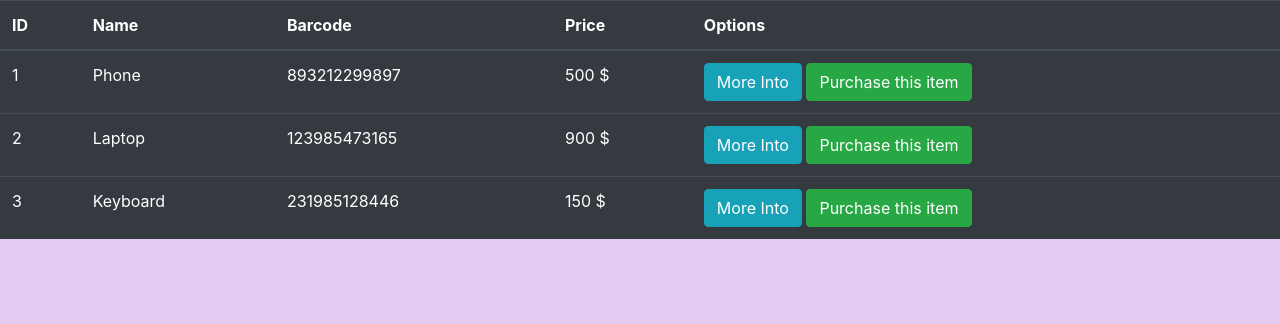
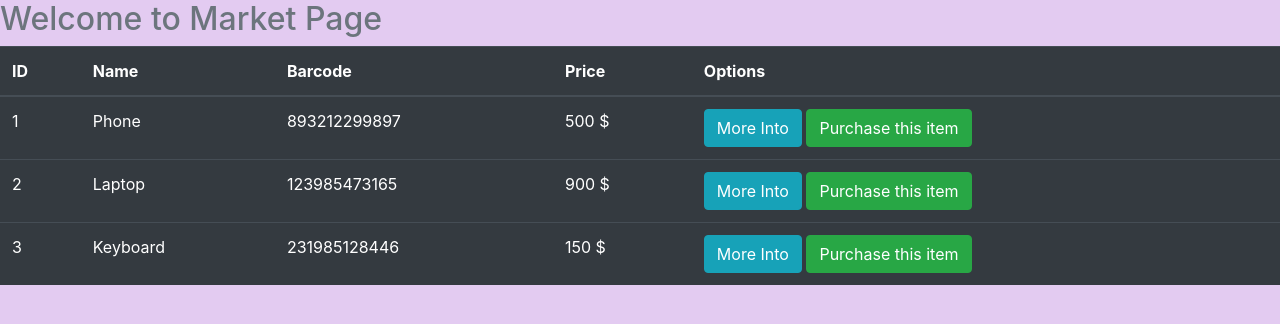
Before and after one commit to DarishkaAMS/Flask_Projects-E_FlaskMarket, a Flask app: page /market in a window 1280 px wide. Shown: the part 56-380 px from the top of the page. Run offline with Flask 2, Linux system fonts and the light colour scheme.

Commit message:
Add market redirect @ navbar

```diff
--- a/templates/base.html
+++ b/templates/base.html
@@ -25,7 +25,7 @@
                     <a class="nav-link" href="{{ url_for('home_page_view') }}">Home <span class="sr-only">(current)</span></a>
                 </li>
                 <li class="nav-item">
-                    <a class="nav-link" href="#">Market</a>
+                    <a class="nav-link" href="{{ url_for('market_page_view') }}">Market</a>
                 </li>
             </ul>
             <ul class="navbar-nav">
--- a/templates/market.html
+++ b/templates/market.html
@@ -5,6 +5,7 @@
 {% endblock %}
 
 {% block content %}
+    <h2> Welcome to Market Page </h2>
     <table class="table table-hover table-dark">
         <thead>
             <tr>
```
